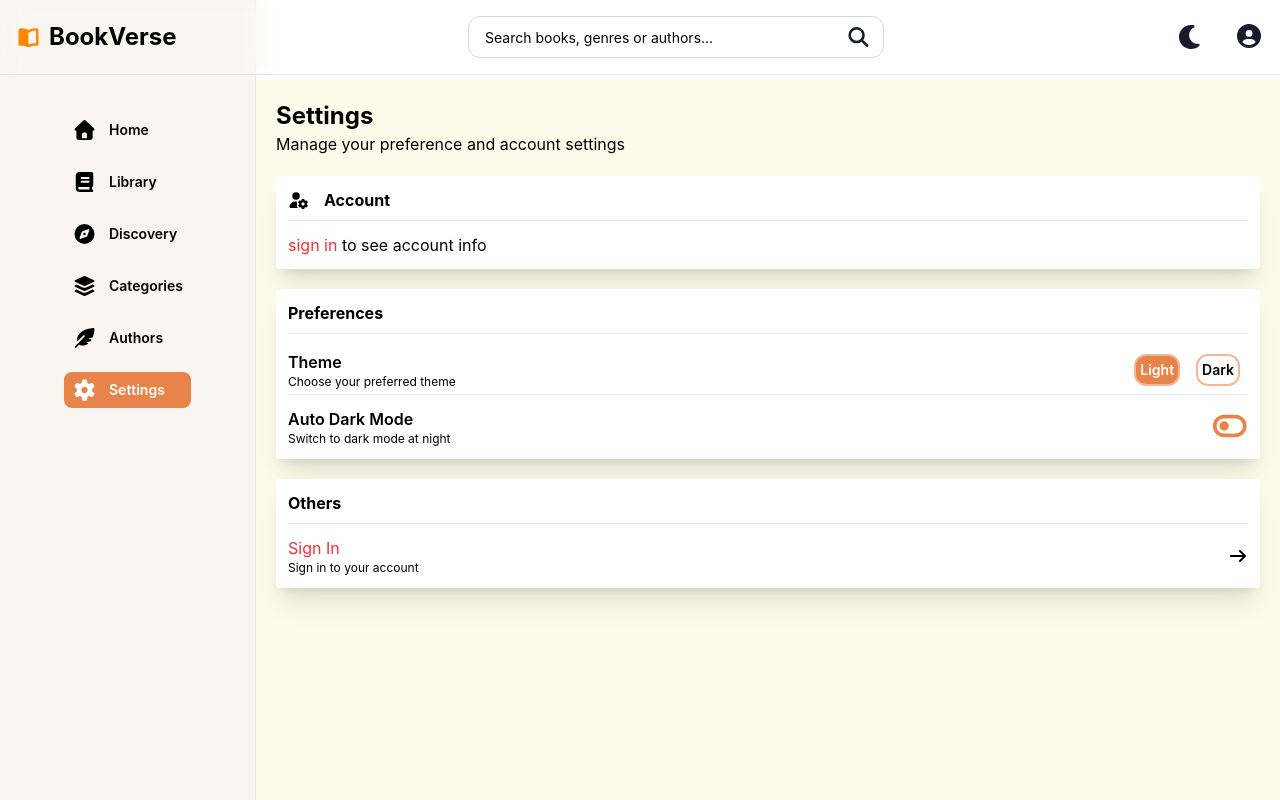
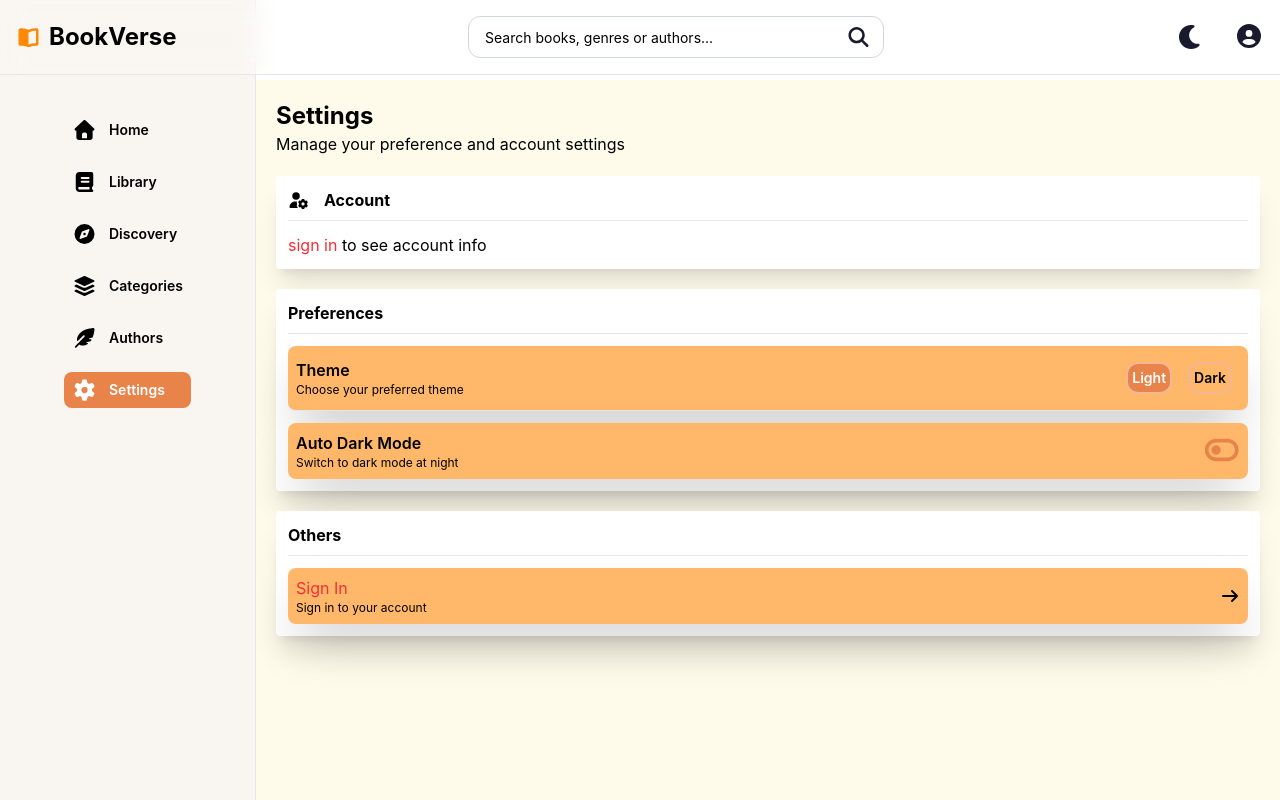
Before and after one commit to DanielApple05/Book-verse, a React (Vite) app in the folder book-verse-frontend/: page /settings in a window 1280 px wide. Built offline with nearby package versions, Linux system fonts and the light colour scheme; no server answers.

Commit message:
fix: enhance styling and layout of Themes, DeleteAccount, and SignOut components for improved visibility and user experience

```diff
--- a/book-verse-frontend/src/assets/components/themes.jsx
+++ b/book-verse-frontend/src/assets/components/themes.jsx
@@ -8,9 +8,9 @@ const Themes = () => {
   const { darkMode, toggleDarkMode, autoDarkMode, toggleAutoDarkMode } = useTheme();
   const themes = ['Light', 'Dark'];
   return (
-    <div className='bg-white dark:bg-gray-800 rounded p-3 w-full space-y-3 shadow-xl mx-auto mt-5'>
+    <div className='bg-white dark:bg-gray-800 rounded p-3 w-full space-y-3 shadow-xl mx-auto mt-5 '>
       <p className='font-bold  border-b border-b-gray-200 pb-2'>Preferences</p>
-      <div className='flex items-center justify-between gap-4 border-b border-b-gray-200'>
+      <div className='flex items-center justify-between gap-4 border-b border-b-gray-200 mx-auto rounded-lg p-2 bg-orange-300 shadow-2xl'>
         <div>
           <p className='font-semibold'> Theme</p>
           <p className='text-xs'> Choose your preferred theme</p>
@@ -33,7 +33,7 @@ const Themes = () => {
           ))}
         </div>
       </div>
-      <div className='flex items-center justify-between gap-4 '>
+      <div className='flex items-center justify-between gap-4 mx-auto rounded-lg p-2 bg-orange-300 shadow-2xl '>
         <div>
           <p className='font-semibold'>Auto Dark Mode </p>
           <p className='text-xs'> Switch to dark mode at night </p>
--- a/book-verse-frontend/src/assets/components/userComponent/deleteAccount.jsx
+++ b/book-verse-frontend/src/assets/components/userComponent/deleteAccount.jsx
@@ -55,7 +55,7 @@ const DeleteAccount = () => {
   return (
     <>
       {isLoggedIn &&
-        <div className=' py-2  border-t border-t-gray-200 '>
+        <div className=' py-2  border-t border-t-gray-200 mx-auto rounded-lg p-2 bg-orange-300 shadow-2xl '>
           <div onClick={() => setDeleteModal(prev => !prev)} className='flex items-center justify-between cursor-pointer'>
             <div >
               <p className='text-red-500 mb-3'>Delete Account</p>
--- a/book-verse-frontend/src/assets/components/userComponent/signOut.jsx
+++ b/book-verse-frontend/src/assets/components/userComponent/signOut.jsx
@@ -18,7 +18,7 @@ const SignOut = () => {
 
 
   return (
-    <div onClick={signOut} className=' flex items-center justify-between cursor-pointer'>
+    <div onClick={signOut} className=' flex items-center justify-between cursor-pointer mx-auto rounded-lg p-2 bg-orange-300 shadow-2xl' >
       <div>
         <p className='text-red-500'>{isLoggedIn ? 'Sign Out' : 'Sign In'}</p>
         <p className='text-xs'>{isLoggedIn ? 'Sign out of your account' : 'Sign in to your account'}</p>
```
